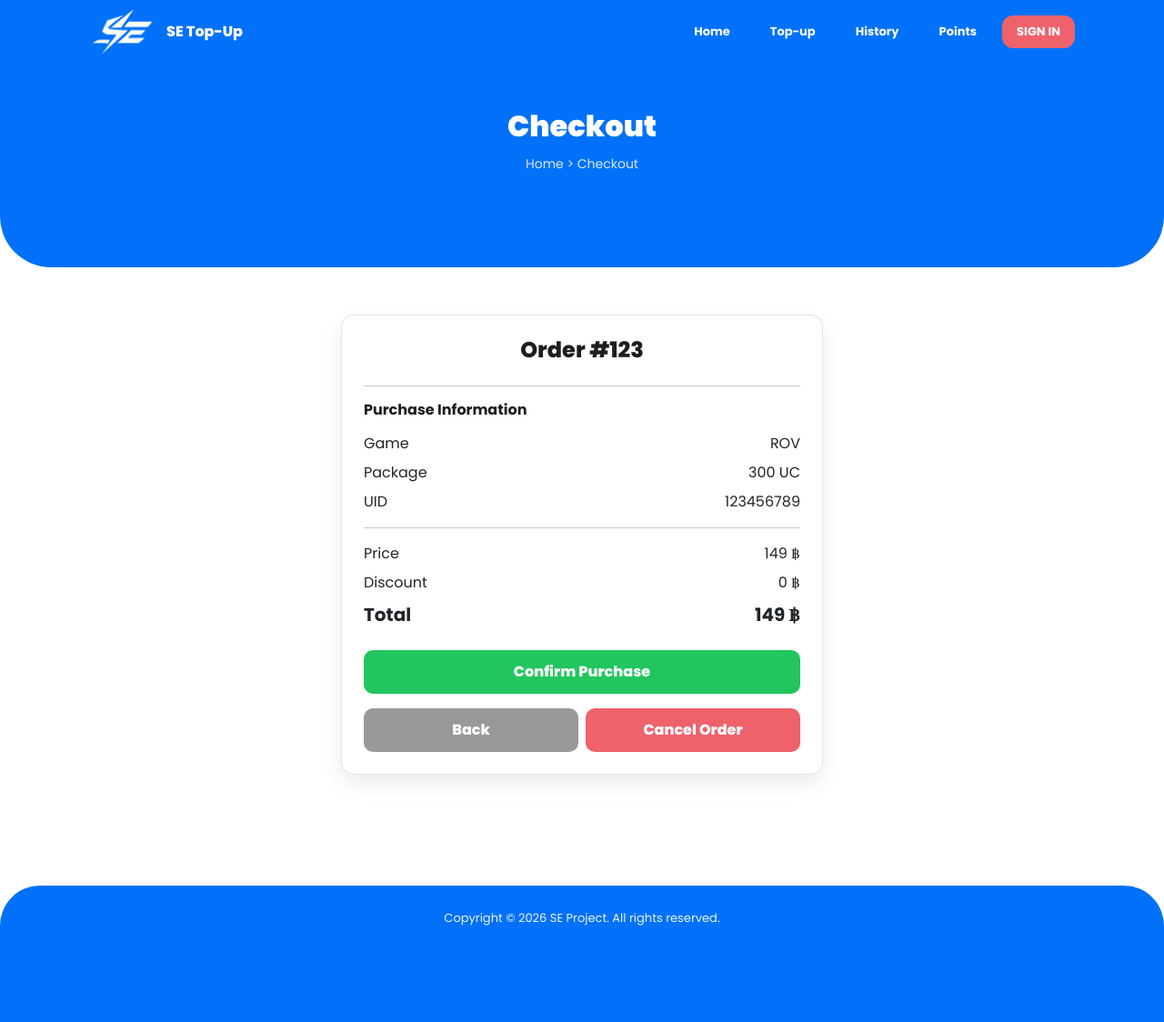
After one commit to cybonening-droid/SE-Top-up, a PHP site: page /comfirm.php in a window 1280 px wide. The commit adds this page. Shown: the whole page at 91% size. Run offline with PHP 8.4, Linux system fonts and the light colour scheme.

Commit message:
add comfirm page

```diff
--- a/Customer/assets/css/se-home.css
+++ b/Customer/assets/css/se-home.css
@@ -586,7 +586,7 @@ background:#2f6294;
   content:"";
   position:absolute;
 
-  background-image:url("../image/LogoBlue.png");
+  background-image:url("../image/BG.png");
   background-repeat:no-repeat;
   background-position:center;
   background-size:500px;
--- /dev/null
+++ b/Customer/comfirm.php
@@ -0,0 +1,96 @@
+<?php include "partials/header.php"; ?>
+
+<section class="se-page-hero">
+<div class="se-page-hero-inner">
+<h2 class="se-page-title">Checkout</h2>
+<p class="se-page-breadcrumb">
+Home > Checkout
+</p>
+</div>
+</section>
+
+
+<section class="se-section">
+<div class="se-container">
+
+<div class="row justify-content-center">
+<div class="col-lg-6">
+
+<div class="se-card p-4">
+
+<h4 class="text-center mb-4">
+Order #123
+</h4>
+
+<hr>
+
+<h6 class="fw-bold mb-3">
+Purchase Information
+</h6>
+
+
+<div class="d-flex justify-content-between mb-2">
+<span>Game</span>
+<span>ROV</span>
+</div>
+
+<div class="d-flex justify-content-between mb-2">
+<span>Package</span>
+<span>300 UC</span>
+</div>
+
+<div class="d-flex justify-content-between mb-3">
+<span>UID</span>
+<span>123456789</span>
+</div>
+
+
+<hr>
+
+
+<div class="d-flex justify-content-between mb-2">
+<span>Price</span>
+<span>149 ฿</span>
+</div>
+
+<div class="d-flex justify-content-between mb-2">
+<span>Discount</span>
+<span>0 ฿</span>
+</div>
+
+
+<div class="d-flex justify-content-between fw-bold fs-5 mb-4">
+<span>Total</span>
+<span>149 ฿</span>
+</div>
+
+
+<button class="se-btn-green w-100 mb-3">
+Confirm Purchase
+</button>
+
+
+<div class="row g-2">
+
+<div class="col-6">
+<button class="se-btn-gray w-100">
+Back
+</button>
+</div>
+
+<div class="col-6">
+<button class="se-btn-red w-100">
+Cancel Order
+</button>
+</div>
+
+</div>
+
+</div>
+</div>
+</div>
+
+</div>
+</section>
+
+<?php include "partials/footer.php"; ?>
--- a/Customer/login.php
+++ b/Customer/login.php
@@ -75,7 +75,7 @@ $error = "Username already exists";
 ?>
 
 <?php include "partials/header.php"; ?>
-<section class="se-section se-login-bg">
+
 <section class="se-section">
     <div class="se-container">
 
```
Also changed, not shown: Customer/profile.php (+6 -6 lines).
